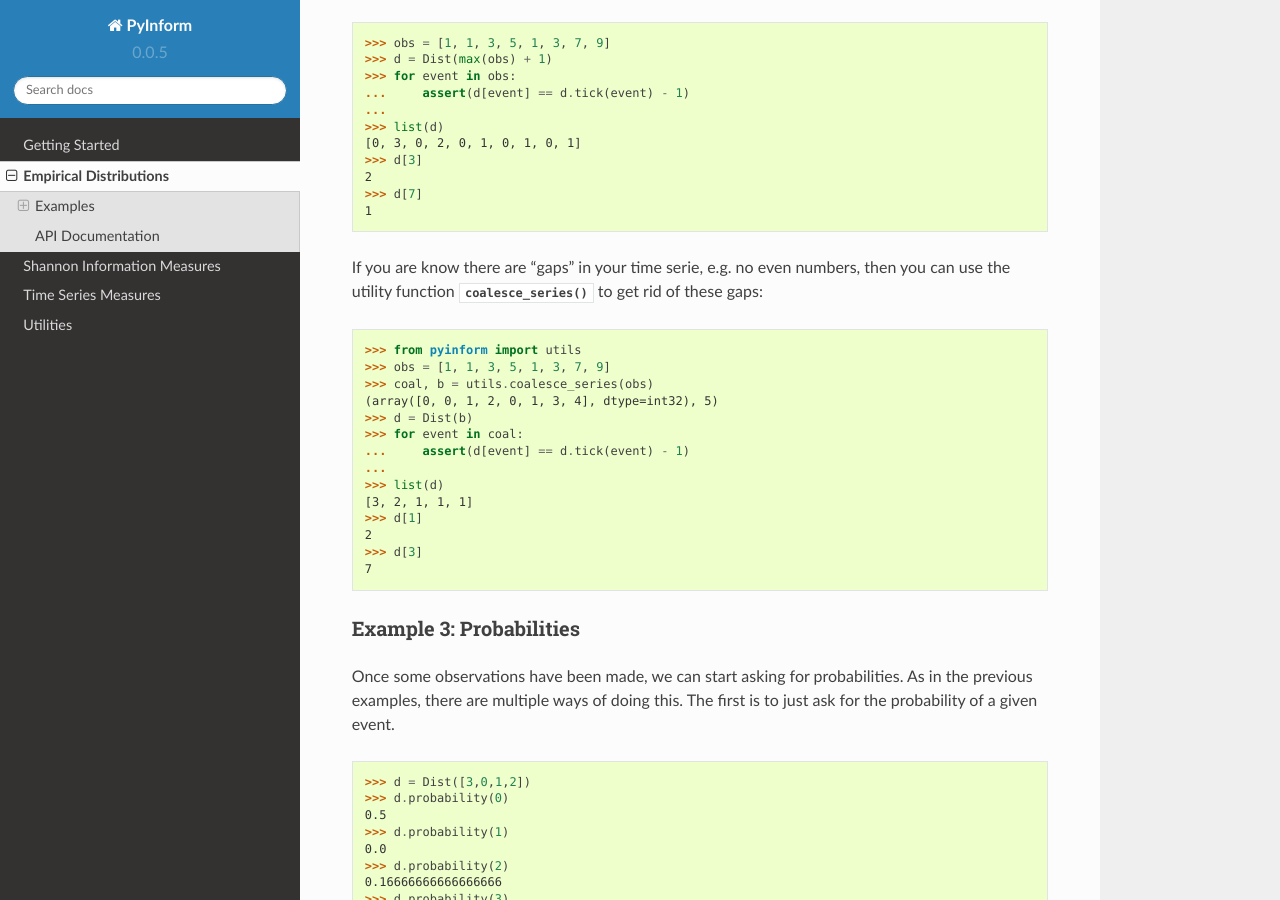
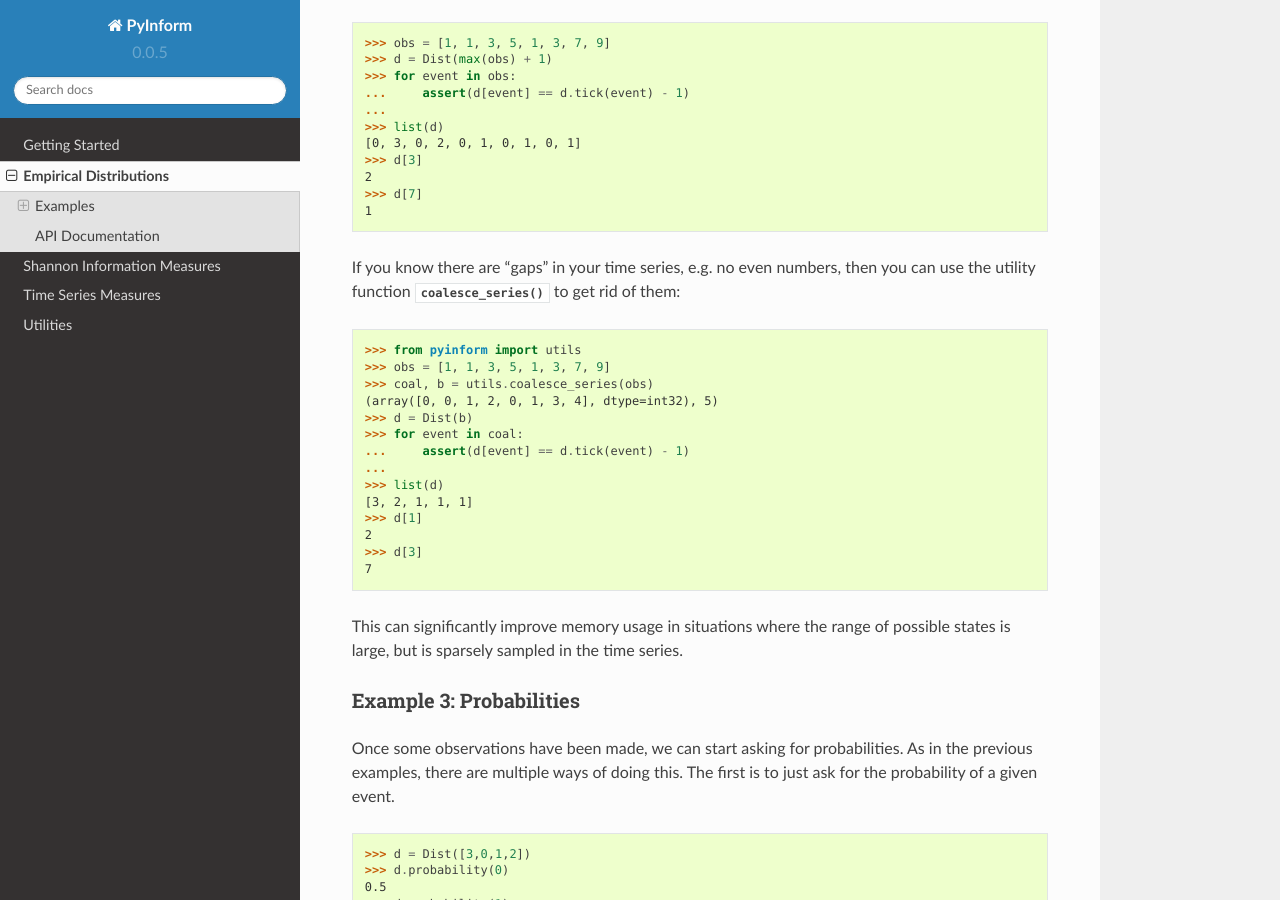
Before and after one commit to ELIFE-ASU/PyInform, a Sphinx documentation site: the page built from docs/source/dist.rst, in a window 1280 px wide and 900 px high, scrolled down 1389 px. Built offline with Sphinx 7.4.7 and the Read the Docs theme 2.0.0, drawn with Linux system fonts in a browser that asks for light colours.

Commit message:
Fix a handfull of typos and clarify example

```diff
--- a/docs/source/dist.rst
+++ b/docs/source/dist.rst
@@ -75,9 +75,9 @@ events as you provide them. For example: ::
     >>> d[7]
     1
 
-If you are know there are "gaps" in your time serie, e.g. no even numbers,
-then you can use the utility function
-:py:func:`~.utils.coalesce.coalesce_series` to get rid of these gaps: ::
+If you know there are "gaps" in your time series, e.g. no even numbers, then you
+can use the utility function :py:func:`~.utils.coalesce.coalesce_series` to get
+rid of them: ::
 
     >>> from pyinform import utils
     >>> obs = [1, 1, 3, 5, 1, 3, 7, 9]
@@ -94,6 +94,8 @@ then you can use the utility function
     >>> d[3]
     7
 
+This can significantly improve memory usage in situations where the range of
+possible states is large, but is sparsely sampled in the time series.
 
 Example 3: Probabilities
 ^^^^^^^^^^^^^^^^^^^^^^^^
```
